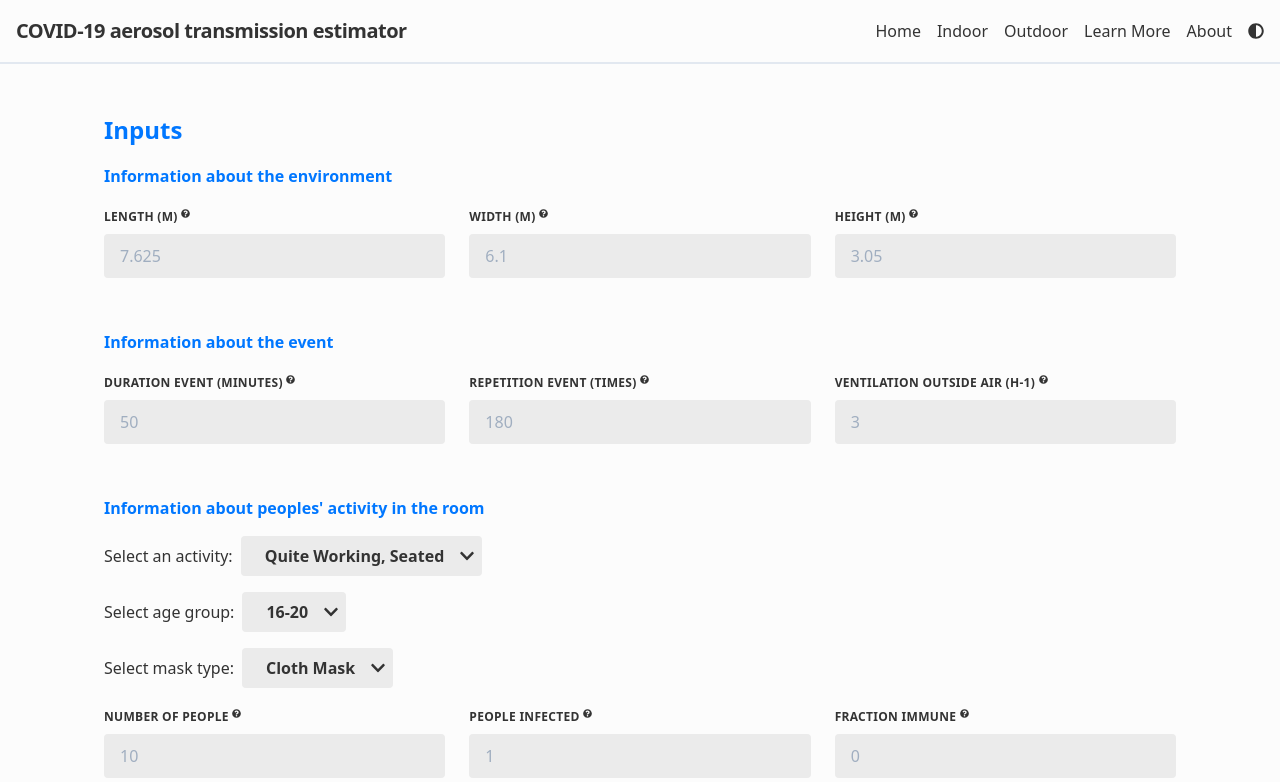
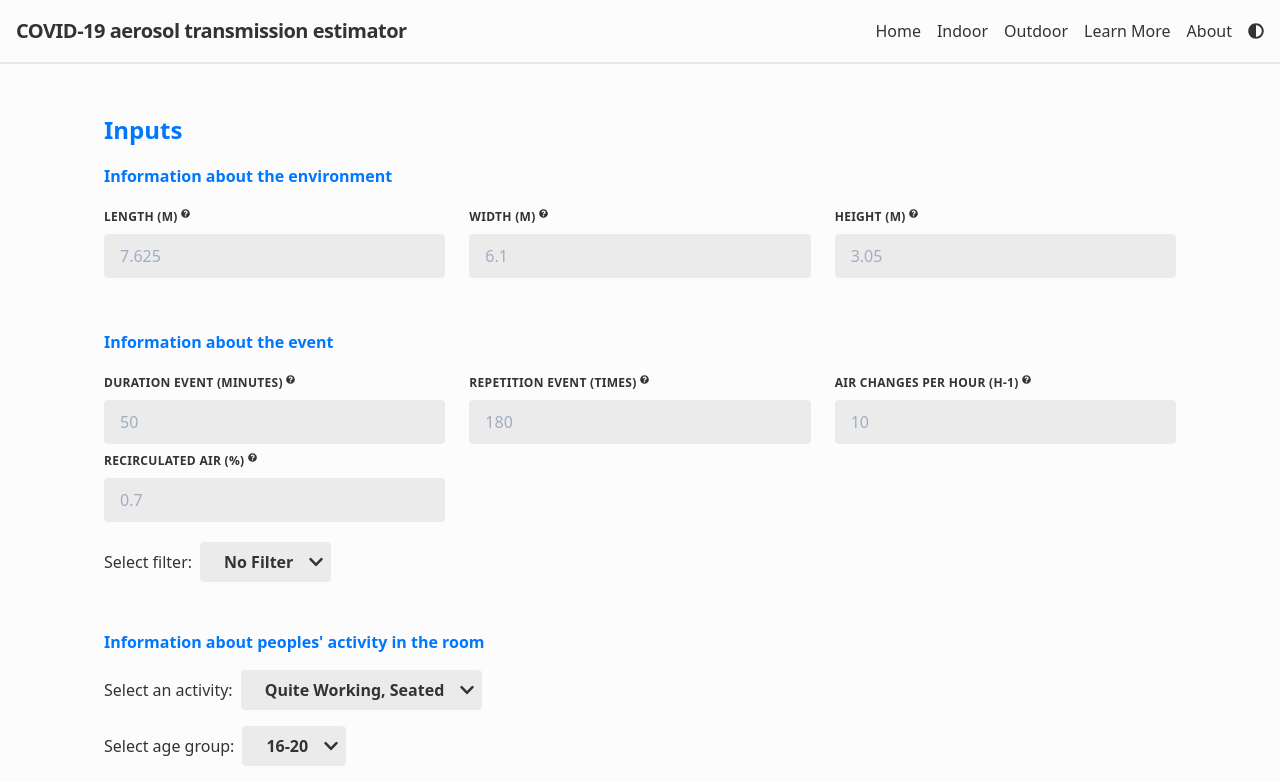
Before and after one commit to FedericoTartarini/covid-aerosol-transmission-estimator, a React (Create React App) app: page /indoor in a window 1280 px wide. Shown: the top 782 px of the page. Built offline with nearby package versions, Linux system fonts and the light colour scheme.

Commit message:
* added dropdown filter * added field ACH

```diff
--- a/src/Components/Indoor.js
+++ b/src/Components/Indoor.js
@@ -27,7 +27,11 @@ class Indoor extends React.Component {
       // info event
       durationEvent: 50,
       repetitionEvent: 180,
+      airChangesHour: 10,
+      perRecirculatedAir: 0.7,
       ventilationOutAir: 3,
+      filterType: "No filter",
+      filterEfficiency: 0,
       // info people
       activity: "Quite working, Seated",
       ageGroup: "16-20",
@@ -108,6 +112,19 @@ class Indoor extends React.Component {
       "Face shields",
     ];
 
+    this.listFilters = [
+      "No filter",
+      "MERV8",
+      "MERV9",
+      "MERV10",
+      "MERV11",
+      "MERV12",
+      "MERV13",
+      "MERV14",
+      "MERV15",
+      "MERV16",
+    ];
+
     this.quanta_resp_data = require("../Data/quanta_resp_data.json");
 
     let arrayAge = [];
@@ -120,6 +137,7 @@ class Indoor extends React.Component {
     this.handleDroDowAct = this.handleDroDowAct.bind(this);
     this.handleDroDowAge = this.handleDroDowAge.bind(this);
     this.handleDroDowMask = this.handleDroDowMask.bind(this);
+    this.handleDroDowFilter = this.handleDroDowFilter.bind(this);
     this.calculateOutputs = this.calculateOutputs.bind(this);
   }
 
@@ -136,6 +154,11 @@ class Indoor extends React.Component {
     let data = this.state;
     data.volume = volume(data.width, data.length, data.height);
     data.area = area(data.width, data.length);
+    // todo test the following function
+    data.ventilationOutAir =
+      data.airChangesHour * (1 - data.perRecirculatedAir);
+    data.controlMeasure =
+      data.airChangesHour * data.perRecirculatedAir * data.filterEfficiency;
     data.firstOrderLoss = firstOrderLoss(
       data.ventilationOutAir,
       data.decayRateVirus,
@@ -250,6 +273,51 @@ class Indoor extends React.Component {
     this.calculateOutputs();
   }
 
+  handleDroDowFilter(filterType) {
+    let tmp = this.state;
+
+    switch (filterType) {
+      case "No filter":
+        tmp.filterEfficiency = 0;
+        break;
+      case "MERV8":
+        tmp.filterEfficiency = 0.2;
+        break;
+      case "MERV9":
+        tmp.filterEfficiency = 0.35;
+        break;
+      case "MERV10":
+        tmp.filterEfficiency = 0.5;
+        break;
+      case "MERV11":
+        tmp.filterEfficiency = 0.65;
+        break;
+      case "MERV12":
+        tmp.filterEfficiency = 0.8;
+        break;
+      case "MERV13":
+        tmp.filterEfficiency = 0.85;
+        break;
+      case "MERV14":
+        tmp.filterEfficiency = 0.9;
+        break;
+      case "MERV15":
+        tmp.filterEfficiency = 0.9;
+        break;
+      case "MERV16":
+        tmp.filterEfficiency = 0.95;
+        break;
+      default:
+        tmp.filterEfficiency = 0.3;
+    }
+
+    tmp.filterType = filterType;
+
+    this.setState(tmp);
+
+    this.calculateOutputs();
+  }
+
   handleDroDowMask(maskType) {
     let tmp = this.state;
 
@@ -349,11 +417,25 @@ class Indoor extends React.Component {
                 <InputField
                   handleChange={this.handleInputChange}
                   data={this.state}
-                  id={"ventilationOutAir"}
-                  label={"Ventilation outside air (h-1)"}
+                  id={"airChangesHour"}
+                  label={"Air changes per hour (h-1)"}
+                />
+                <InputField
+                  handleChange={this.handleInputChange}
+                  data={this.state}
+                  id={"perRecirculatedAir"}
+                  label={"Recirculated air (%)"}
                 />
               </div>
             </form>
+            <div className="flex content-center my-4">
+              <p className="py-2 mr-2">Select filter: </p>
+              <DropDown
+                selected={this.state["filterType"]}
+                listItems={this.listFilters}
+                setValue={this.handleDroDowFilter}
+              />
+            </div>
             <h1 className="title-font mb-4 mt-12 font-bold">
               Information about peoples' activity in the room
             </h1>
```
